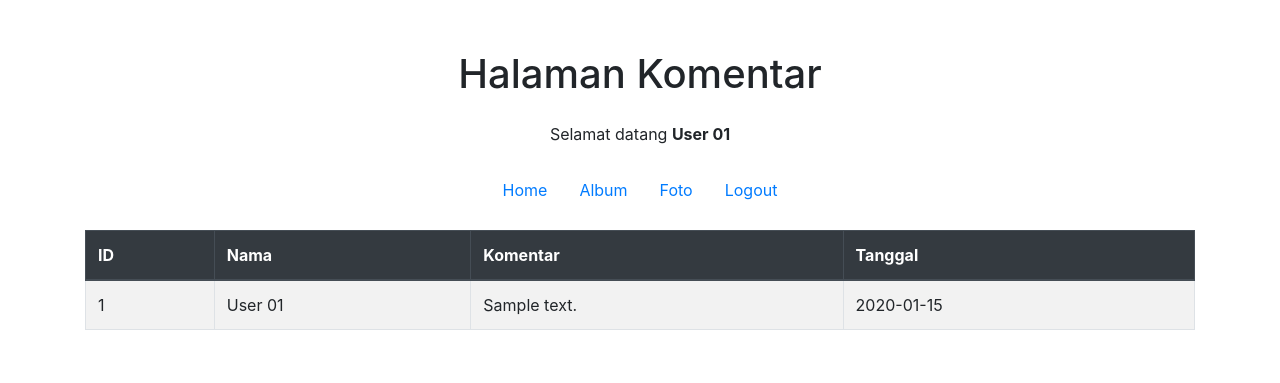
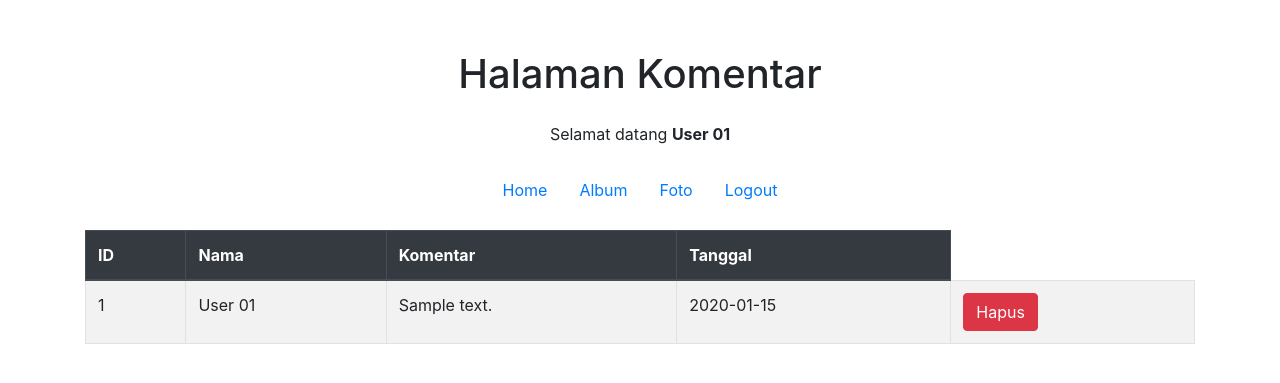
Before and after one commit to muhammadnijarmaulana/ukkgallery2024, a PHP site: page /komentar.php in a window 1280 px wide. Shown: the top 383 px of the page. Run offline with PHP 8.4, Linux system fonts and the light colour scheme; a user stored in the database is signed in; data comes from the database, SQL or seed files in the repository; tables that the repository leaves empty hold one stand-in row (values such as "Sample post"); some libraries are stand-ins or nearby versions.

Commit message:
Update komentar.php

```diff
--- a/komentar.php
+++ b/komentar.php
@@ -99,6 +99,7 @@
                             <td><?= $data['namalengkap'] ?></td>
                             <td><?= $data['isikomentar'] ?></td>
                             <td><?= $data['tanggalkomentar'] ?></td>
+                            <td><a href="hapus_komentar.php?komentarid=<?=$data['komentarid']?>" class="btn btn-danger">Hapus</a></td>
                         </tr>
                     <?php
                         }
```
